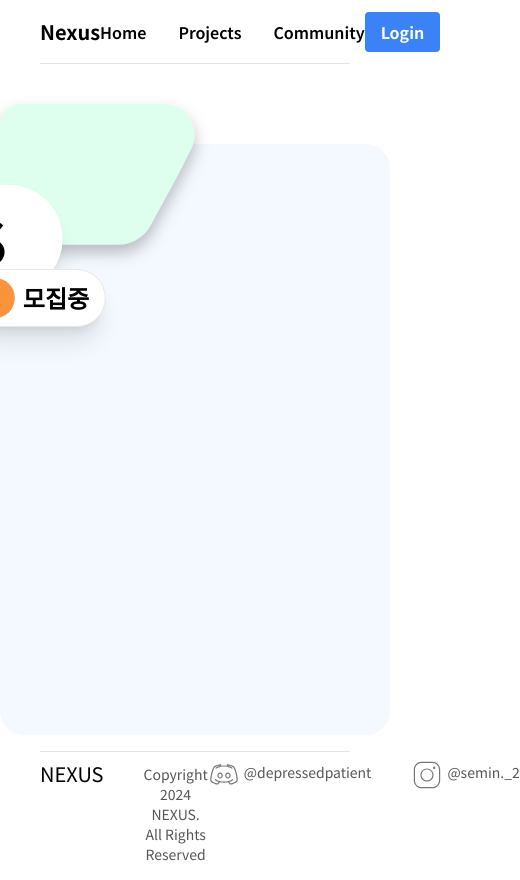
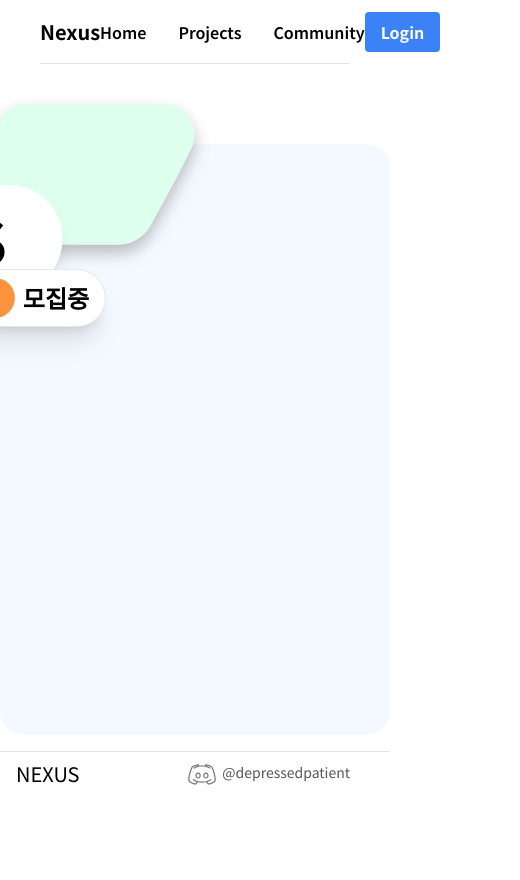
Before and after one commit to wwwcomcomcomcom/nexus-fe, a React (Vite) app: page /project/1 in a window 390 px wide. Shown: the whole page, 520 px wide, since content can reach past the window. After the commit the page ends 844 px from the top, so only its background shows below. Built offline with nearby package versions, Linux system fonts and the light colour scheme.

Commit message:
responsive footer

```diff
--- a/src/component/footer/footer.tsx
+++ b/src/component/footer/footer.tsx
@@ -7,11 +7,11 @@ export default function Footer() {
   };
 
   return (
-    <footer className="flex items-center justify-center w-full p-4 px-10">
+    <footer className="flex items-center justify-center w-full py-4 xs:px-10">
       <div className="border-t border-[#E4E4E4] w-full flex place-content-between">
-        <div className="flex">
+        <div className="flex max-xs:px-4">
           <p className="text-xl pt-2 pr-10">NEXUS</p>
-          <p className="text-sm text-center text-[#565656] pt-3">
+          <p className="text-sm text-center text-[#565656] pt-3 max-md:hidden">
             Copyright 2024 NEXUS. All Rights Reserved
           </p>
         </div>
@@ -22,7 +22,10 @@ export default function Footer() {
               @depressedpatient
             </p>
           </a>
-          <a className="cursor-pointer flex" onClick={InquiryInstagram}>
+          <a
+            className="cursor-pointer flex max-sm:hidden"
+            onClick={InquiryInstagram}
+          >
             <InstagramIcon className="w-8 mt-2" />
             <p className="text-sm mt-2.5 ml-1 text-[#565656]">@semin._2</p>
           </a>
```
